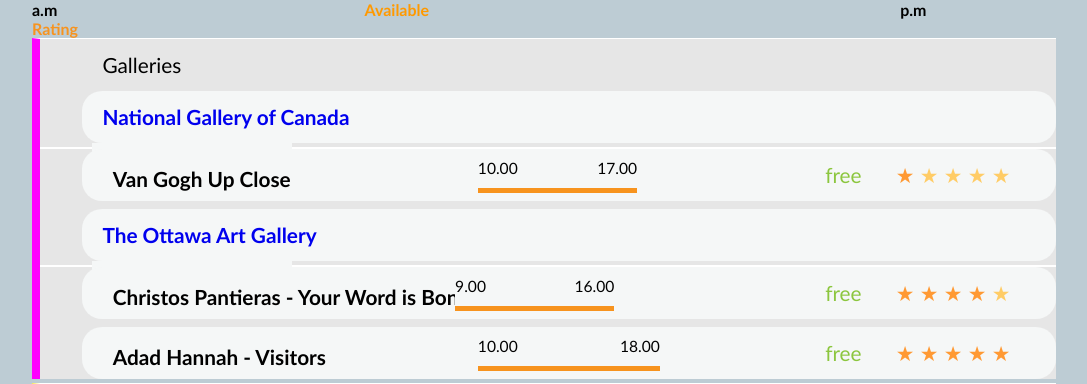
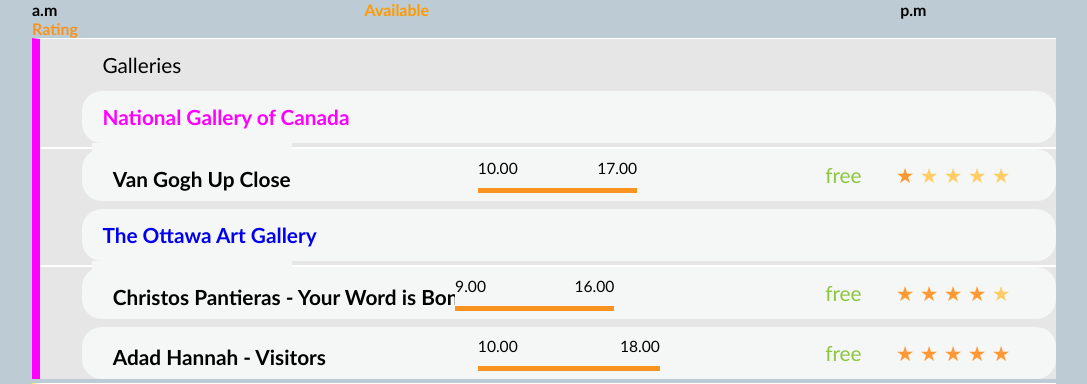
Before and after one commit to erikabalarezo/web-app, a PHP site: page /indexgood.php in a window 1280 px wide, with the pointer over the restyled element; the page is wider, and only the part inside the window is pictured. Shown: the part 160-544 px from the top of that part, without its empty margins (96-1183 px from the left). Run offline with PHP 8.4, Linux system fonts and the light colour scheme; data comes from the database, SQL or seed files in the repository; some libraries are stand-ins or nearby versions.

Commit message:
Adding style for links.

```diff
--- a/ottawaforfamilies/css/general.css
+++ b/ottawaforfamilies/css/general.css
@@ -252,7 +252,14 @@
 .item-name a {
 	padding-left:0.5em;
 	text-decoration:none;
+
 }
+.item-name a:hover,
+.item-name a:focus {
+	color:#FF00FF;
+}
+
+
 /*.item-name-event {
 	margin-left:1em;
 	padding:0;
```
